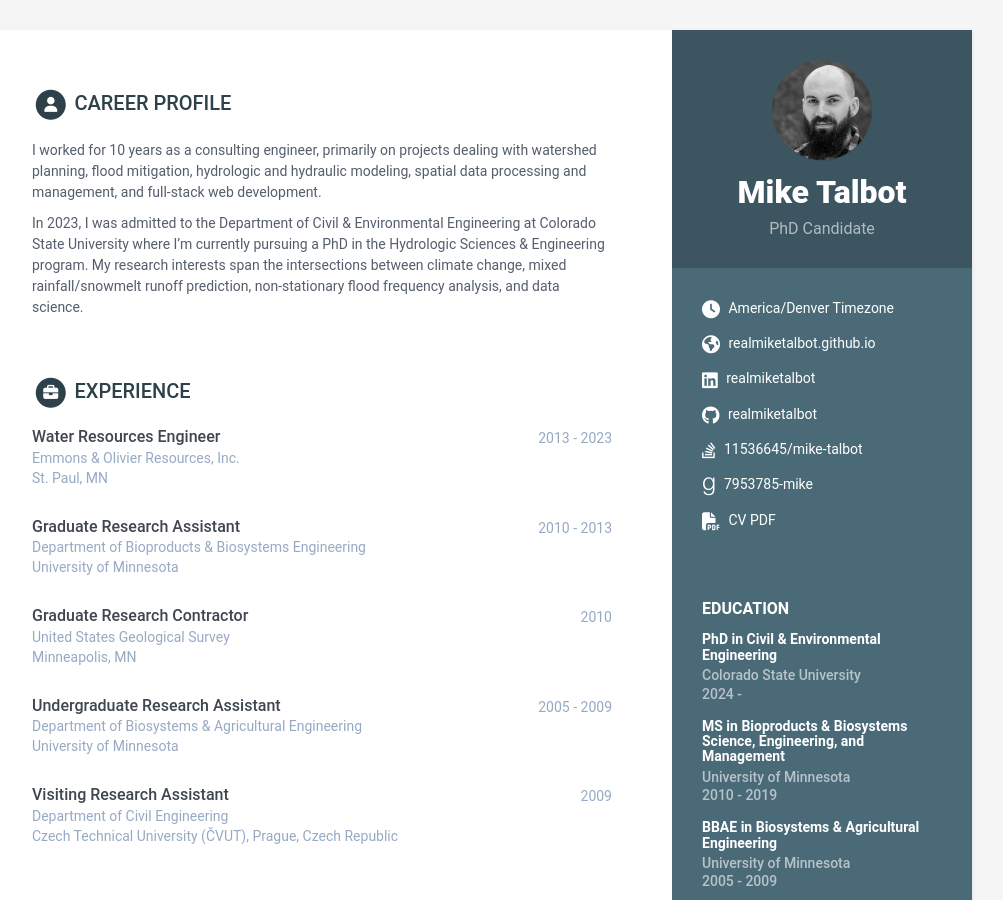
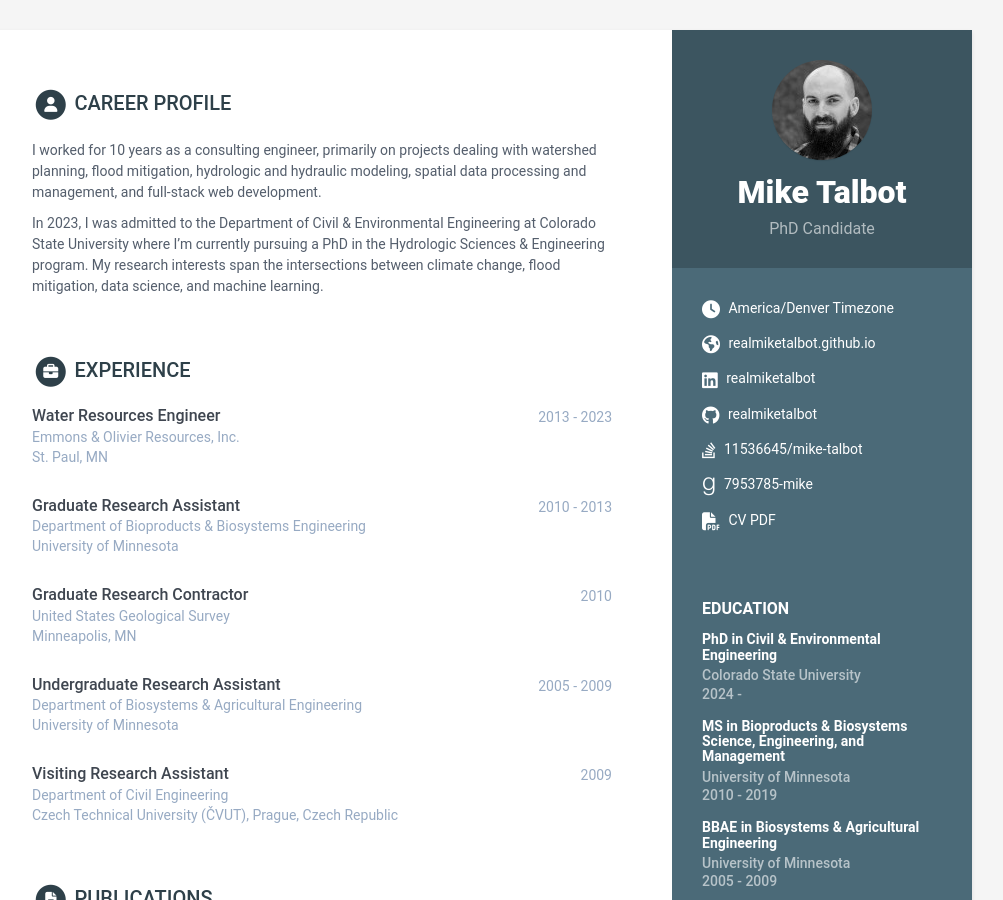
Before and after one commit to realmiketalbot/realmiketalbot.github.io, a Jekyll site: the page built from index.html, in a window 1280 px wide and 900 px high. Shown: the whole window, without its empty margins (168-1171 px from the left). Built offline with Jekyll 4.4.1, drawn with Linux system fonts in a browser that asks for light colours.

Commit message:
Minor update

```diff
--- a/_data/data.yml
+++ b/_data/data.yml
@@ -35,7 +35,7 @@ career-profile:
     summary: |
       I worked for 10 years as a consulting engineer, primarily on projects dealing with watershed planning, flood mitigation, hydrologic and hydraulic modeling, spatial data processing and management, and full-stack web development.
 
-      In 2023, I was admitted to the Department of Civil & Environmental Engineering at Colorado State University where I'm currently pursuing a PhD in the Hydrologic Sciences & Engineering program. My research interests span the intersections between climate change, mixed rainfall/snowmelt runoff prediction, non-stationary flood frequency analysis, and data science.
+      In 2023, I was admitted to the Department of Civil & Environmental Engineering at Colorado State University where I'm currently pursuing a PhD in the Hydrologic Sciences & Engineering program. My research interests span the intersections between climate change, flood mitigation, data science, and machine learning.
 education:
     title: Education
     info:
```
